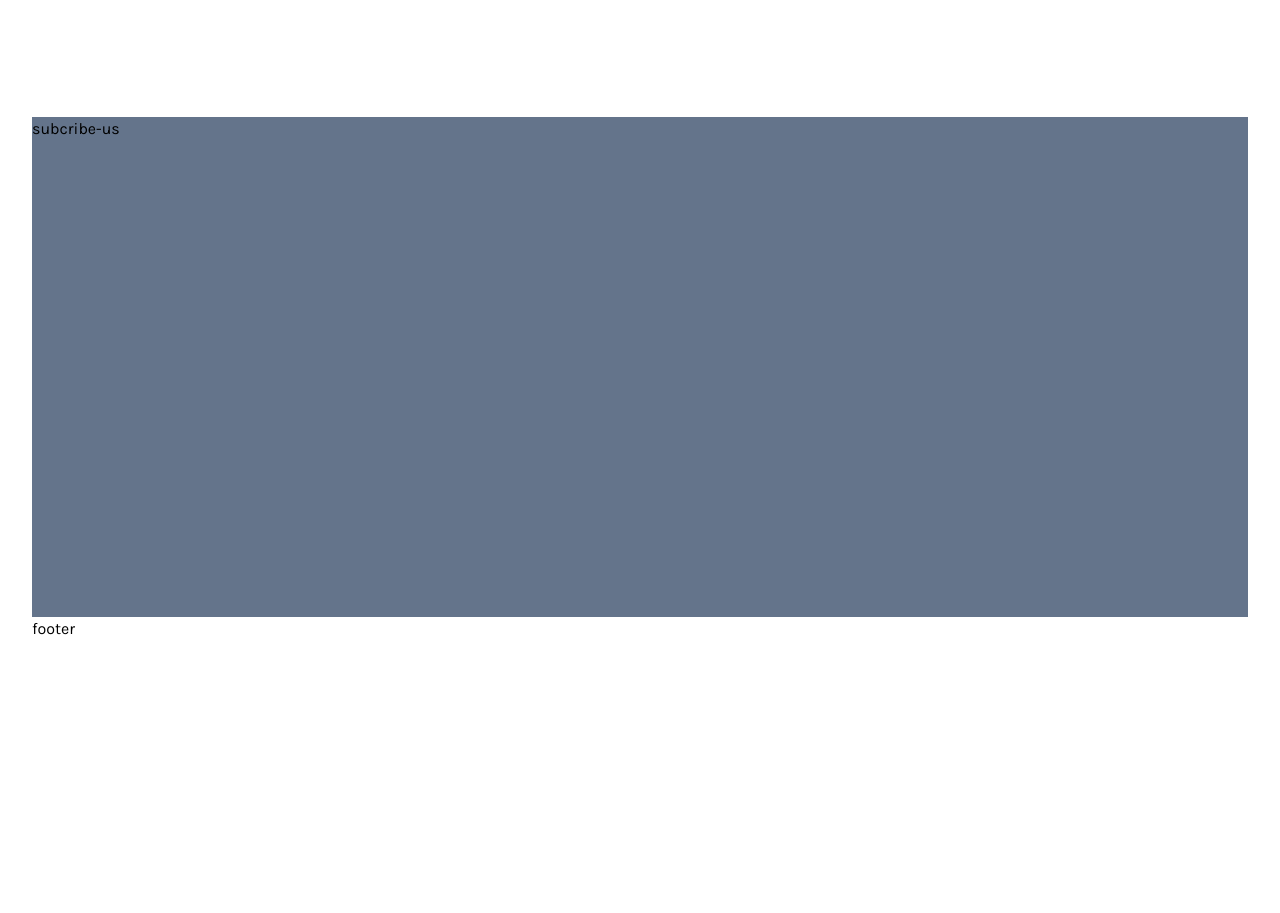
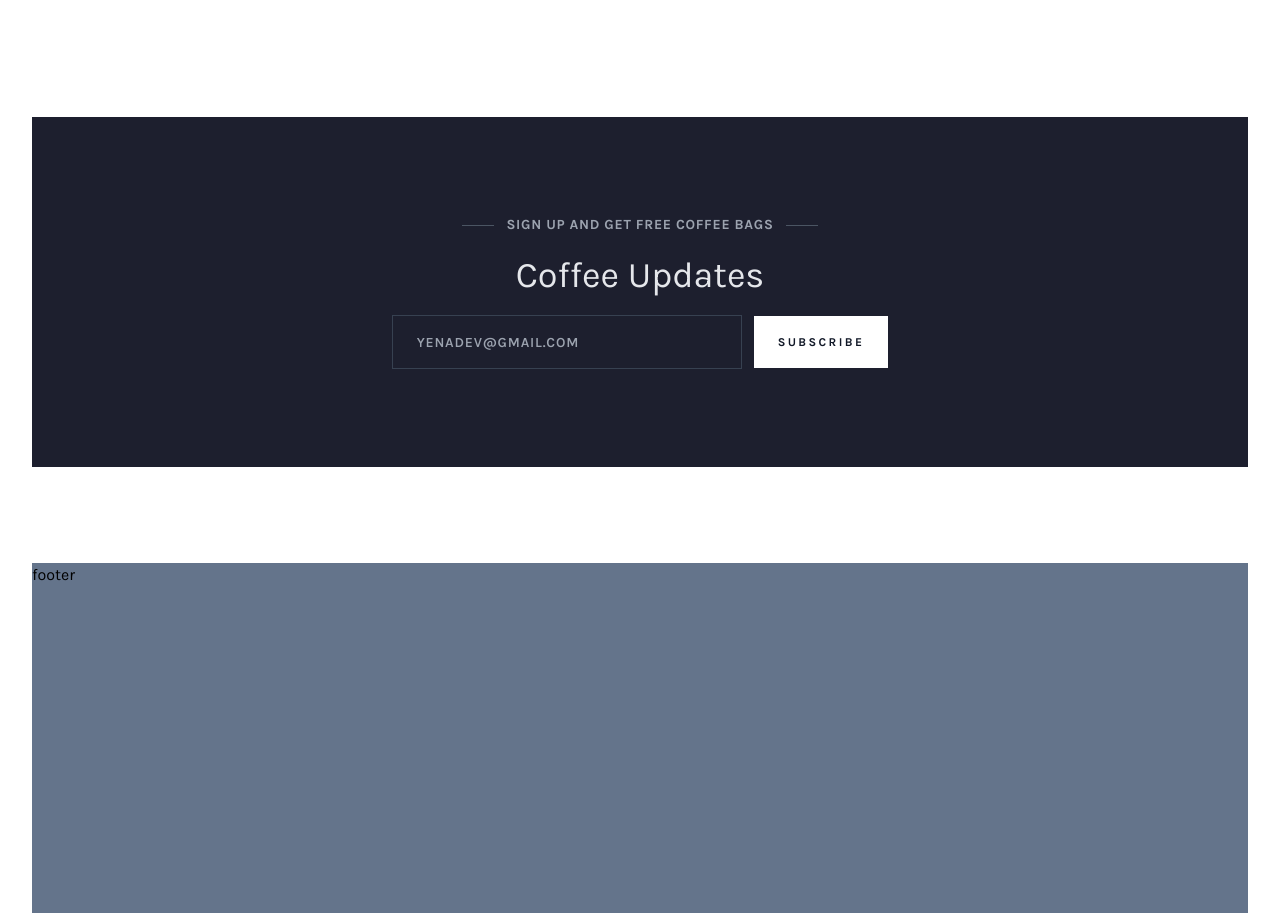
Before and after one commit to DungIT910/coffee-style-tailwind, a website: page public/index.html in a window 1280 px wide. Shown: the part 5429-6342 px from the top of the page. Before the commit the page ends 6070 px from the top, so only its background shows below. Drawn offline with Linux system fonts and the light colour scheme.

Commit message:
feat: add subscribe-us section

```diff
--- a/public/index.html
+++ b/public/index.html
@@ -630,7 +630,8 @@
                     </div>
                   </a>
                   <div class="text-gray-500 leading-7 mb-6">
-                    It is a paradisematic country, in which roasted parts. Vel qui et ad voluptatem.
+                    It is a paradisematic country, in which roasted parts. Vel
+                    qui et ad voluptatem.
                   </div>
                   <div
                     class="text-gray-500 leading-7 uppercase text-[13px] font-medium tracking-widest"
@@ -658,7 +659,8 @@
                 <div class="text-left my-6">
                   <a href="#" alt="product-yenadev">
                     <div class="text-xl mb-3 hover:text-coffee-600">
-                      Recent research suggests that heavy coffee drinkers may reap health benefits.
+                      Recent research suggests that heavy coffee drinkers may
+                      reap health benefits.
                     </div>
                   </a>
                   <div class="text-gray-500 leading-7 mb-6">
@@ -676,10 +678,45 @@
           </div>
           <!--End lifestyle-stories-->
 
-          <div class="subcribe-us h-[500px] bg-slate-500">subcribe-us</div>
+          <div
+            class="subcribe-us h-[350px] bg-[#1d1f2e] flex flex-col justify-center items-center gap-5 mb-24"
+          >
+            <div class="flex justify-center items-center">
+              <div class="w-8 h-px bg-gray-600"></div>
+              <div
+                class="uppercase mx-3 tracking-wider text-gray-400 text-center text-sm font-bold"
+              >
+                Sign up and get free coffee bags
+              </div>
+              <div class="w-8 h-px bg-gray-600"></div>
+            </div>
+
+            <div class="text-2xl md:text-4xl text-gray-200">Coffee Updates</div>
+            <div class="ct-form">
+              <div
+                class="flex flex-col md:flex-row items-center justify-center gap-3"
+              >
+                <div class="ct-form-item">
+                  <input
+                    type="text"
+                    placeholder="YenaDev@gmail.com"
+                    class="px-6 py-4 w-full md:w-[350px] max-w-full bg-inherit border-[1px] border-gray-700 focus:border-gray-300 duration-500 outline-none text-white leading-5 placeholder:uppercase placeholder:text-sm placeholder:font-semibold tracking-wider"
+                  />
+                </div>
+                <div class="ct-form-item">
+                  <button
+                    type="submit"
+                    class="ct-button bg-white hover:opacity-95 duration-500 text-gray-900"
+                  >
+                    Subscribe
+                  </button>
+                </div>
+              </div>
+            </div>
+          </div>
           <!--End subcribe-us-->
         </main>
-        <footer>footer</footer>
+        <footer class="h-[350px] bg-slate-500">footer</footer>
       </div>
       <!--End content-wrapper-->
     </div>
--- a/tailwind.config.js
+++ b/tailwind.config.js
@@ -3,6 +3,10 @@ module.exports = {
   content: ["./public/**/*.{html,js}"],
   theme: {
     extend: {
+      screens: {
+        xs: "480px",
+        md: "768px",
+      },
       fontFamily: {
         Karla: ["Karla", "san-serif "],
       },
```
Also changed, not shown: public/output.css.
